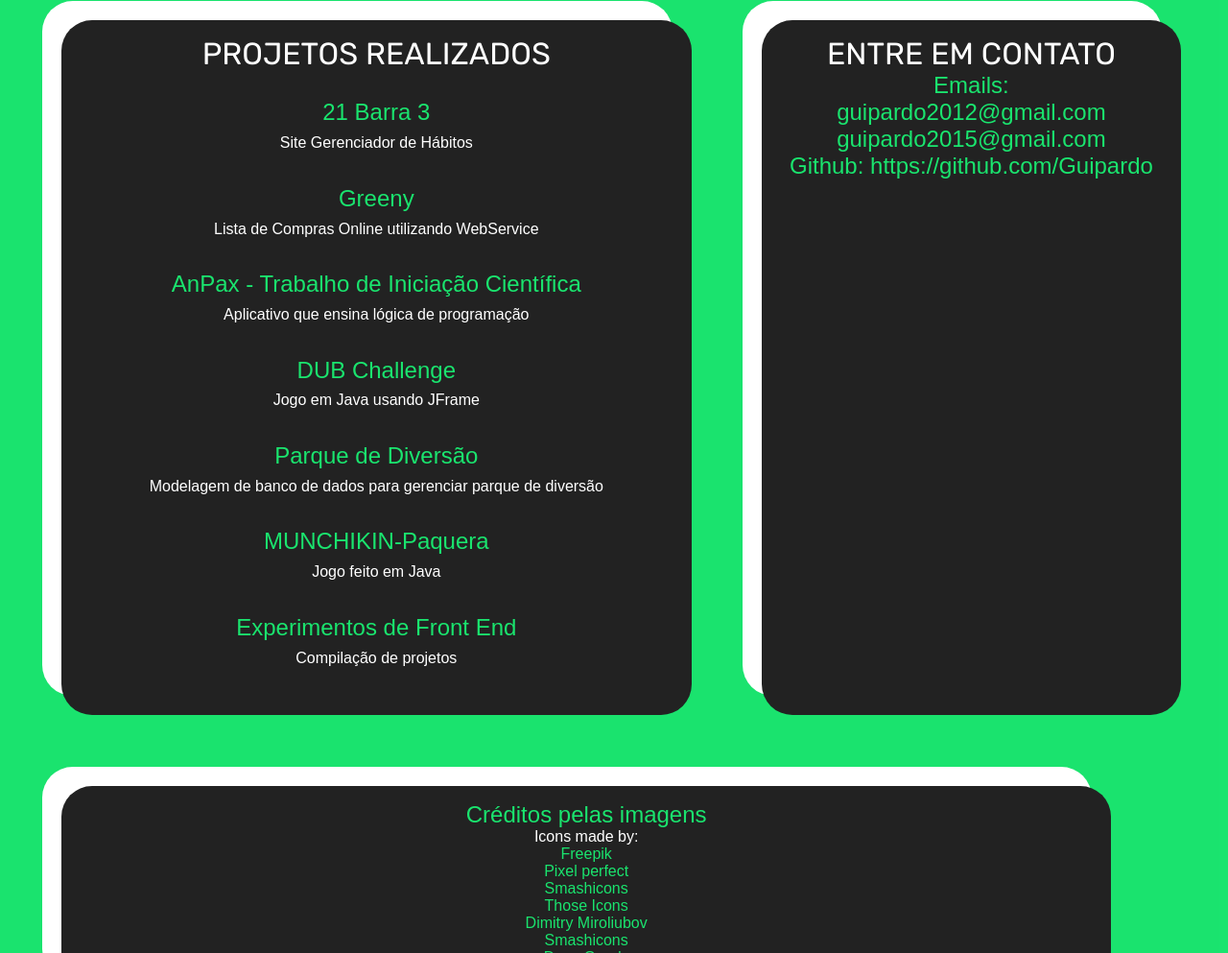
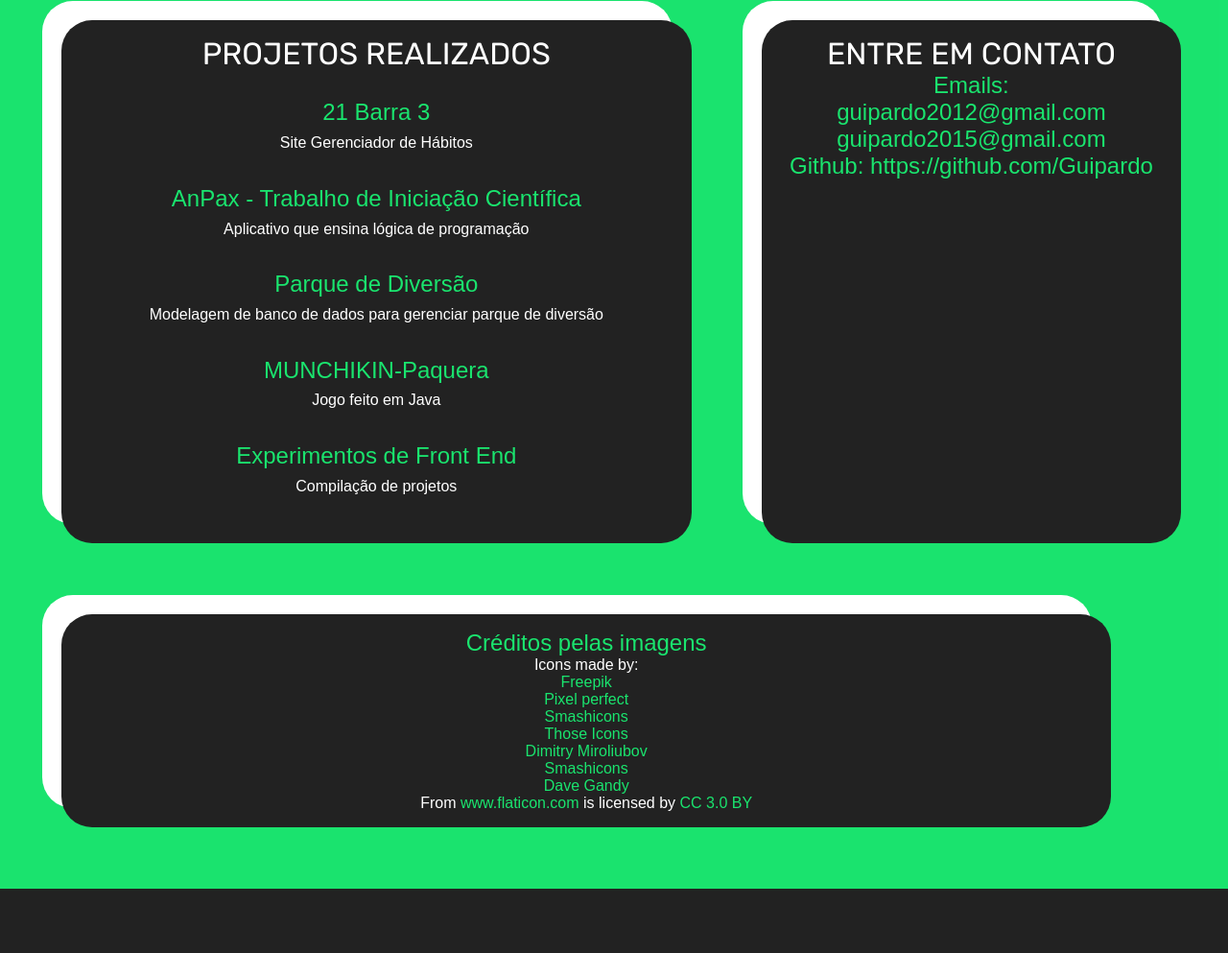
Before and after one commit to Guipardo/Guipardo.github.io, a plain HTML site: page index.html in a window 1280 px wide. Shown: the part 5548-6541 px from the top of the page at 96% size. After the commit the page ends 6492 px from the top, so only its background shows below. Drawn offline with Linux system fonts and the light colour scheme; a script that the page names is missing; a web font is replaced by a local one.

Commit message:
Atualização da home

```diff
--- a/index.html
+++ b/index.html
@@ -158,14 +158,8 @@
           <li> <a class="subtitle" href="https://github.com/Guipardo/21-barra-3-Habitos" target="_blank"> 21 Barra 3 </a> </li>
           <li> <span> Site Gerenciador de Hábitos </span></li>
           <br />
-          <li> <a class="subtitle" href="https://github.com/Guipardo/Greeny-" target="_blank"> Greeny</a> </li>
-          <li> <span> Lista de Compras Online utilizando WebService </span></li>
-          <br />
           <li> <a class="subtitle" href="https://github.com/Guipardo/AnPax-Iniciacao-Cientifica-2017" target="_blank"> AnPax - Trabalho de Iniciação Científica </a> </li>
           <li> <span> Aplicativo que ensina lógica de programação </span> </li>
-          <br />
-          <li> <a class="subtitle" href="https://github.com/Guipardo/DUBChallenge" target="_blank"> DUB Challenge </a> </li>
-          <li> <span> Jogo em Java usando JFrame </span> </li>
           <br />
           <li> <a class="subtitle" href="https://github.com/Guipardo/Banco-Dados---Parque-de-Diversao" target="_blank"> Parque de Diversão </a> </li>
           <li> <span> Modelagem de banco de dados para gerenciar parque de diversão </span> </li>
```
